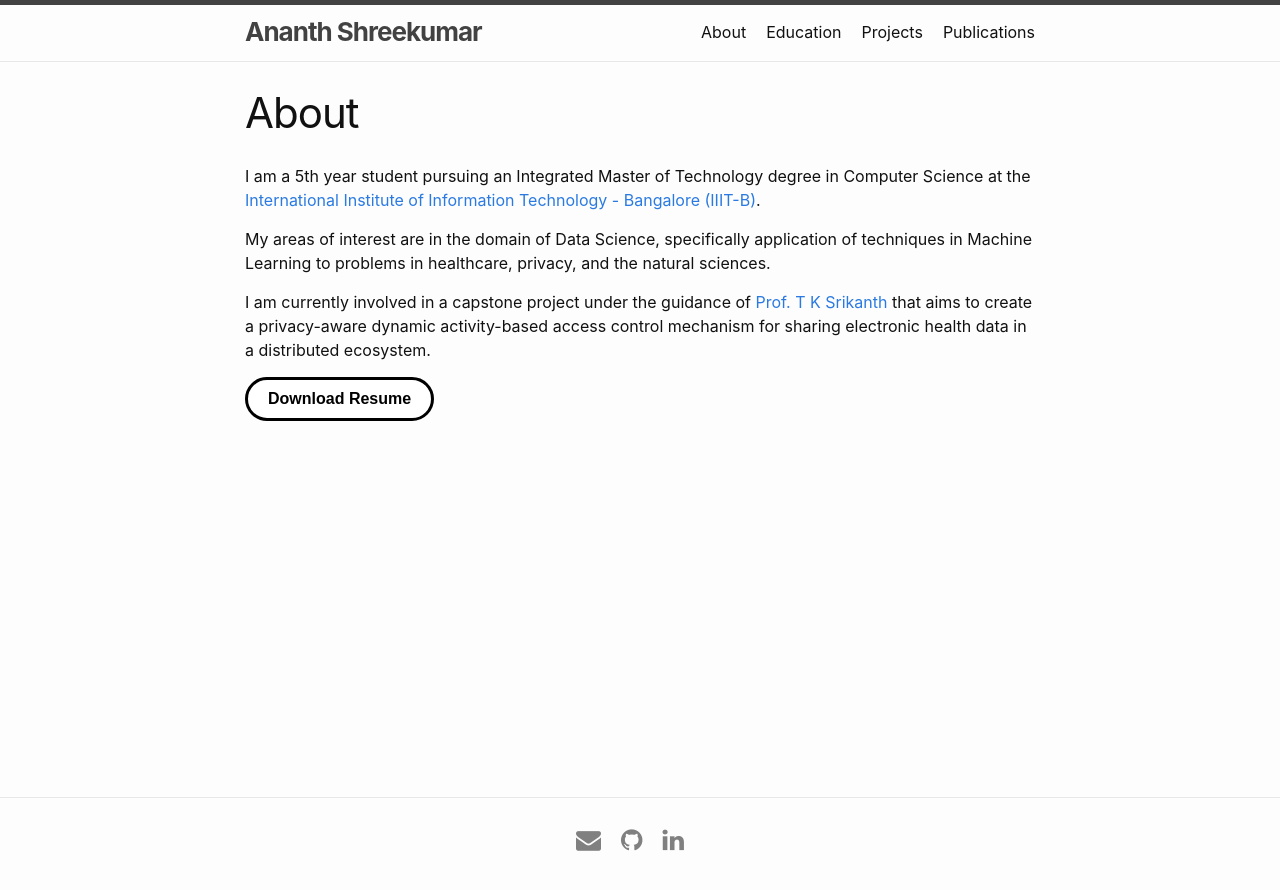
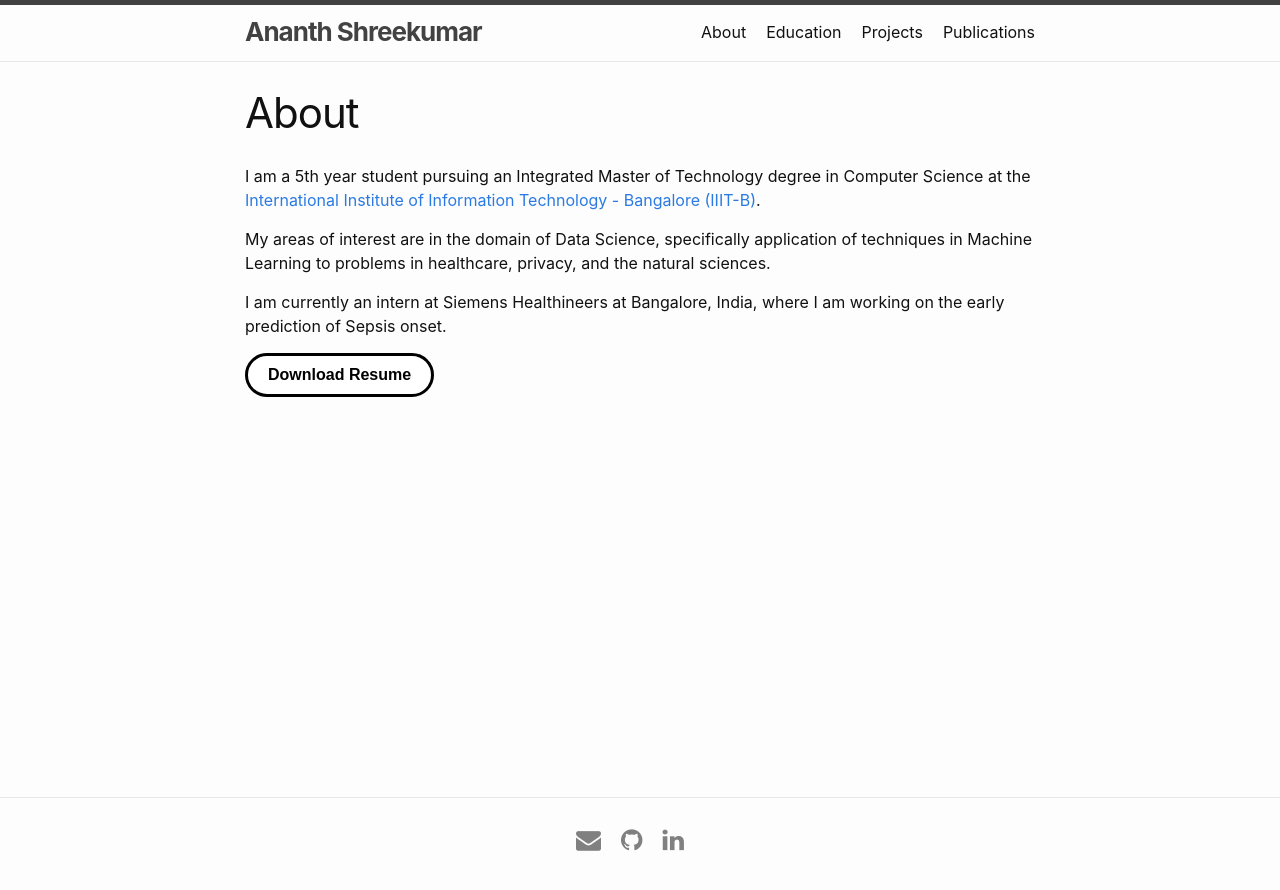
Before and after one commit to ThisWasntTaken/ThisWasntTaken.github.io, a Jekyll site: the page built from index.md, in a window 1280 px wide. Shown: the top 890 px of the page. Built offline with Jekyll 4.4.1, drawn with Linux system fonts in a browser that asks for light colours.

Commit message:
Added Siemens

```diff
--- a/index.md
+++ b/index.md
@@ -10,6 +10,6 @@ I am a 5th year student pursuing an Integrated Master of Technology degree in Co
 
 My areas of interest are in the domain of Data Science, specifically application of techniques in Machine Learning to problems in healthcare, privacy, and the natural sciences.
 
-I am currently involved in a capstone project under the guidance of <a href="https://www.iiitb.ac.in/faculty/t-k-srikanth">Prof. T K Srikanth</a> that aims to create a privacy-aware dynamic activity-based access control mechanism for sharing electronic health data in a distributed ecosystem.
+I am currently an intern at Siemens Healthineers at Bangalore, India, where I am working on the early prediction of Sepsis onset.
 
 <a target="_blank" rel="noopener noreferrer" href="{{ site.baseurl }}{{ site.url }}/assets/pdf/resume.pdf"><button class="button">Download Resume</button></a>
```
Also changed, not shown: _education/IIITB.md (+1 -1 lines), _projects/0Sepsis.md (added, +12 -0 lines), _projects/1Privacy.md (renamed from _projects/0Privacy.md), _projects/2BargainingAgent.md (renamed from _projects/1BargainingAgent.md), _projects/3OpenSet.md (renamed from _projects/2OpenSet.md), _projects/4Mapper.md (renamed from _projects/3Mapper.md), _projects/5ColumnStore.md (renamed from _projects/4ColumnStore.md), _projects/6BMTC.md (renamed from _projects/5BMTC.md), _projects/7ImageProcessing.md (renamed from _projects/6ImageProcessing.md), _projects/8ToxicComments.md (renamed from _projects/7ToxicComments.md), _projects/90CodeForces.md (renamed from _projects/8CodeForces.md), _projects/91SAP1.md (renamed from _projects/9SAP1.md), 2 other files.
